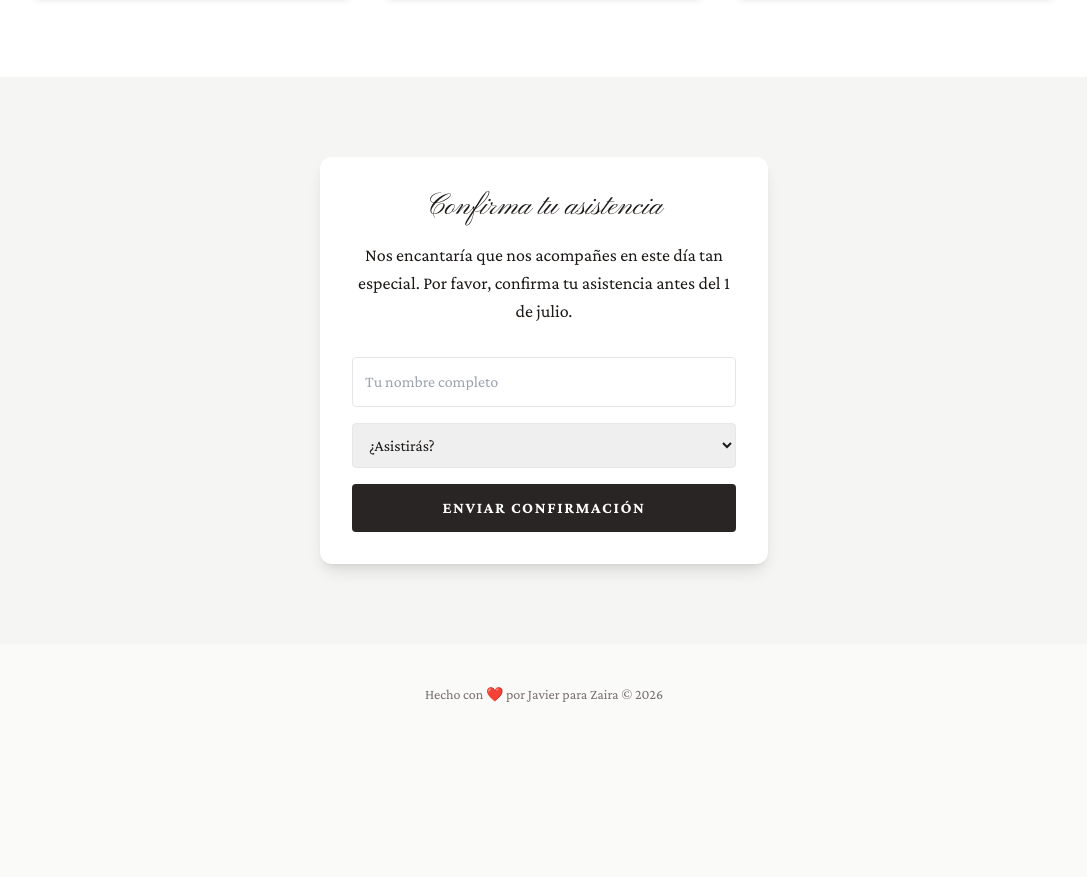
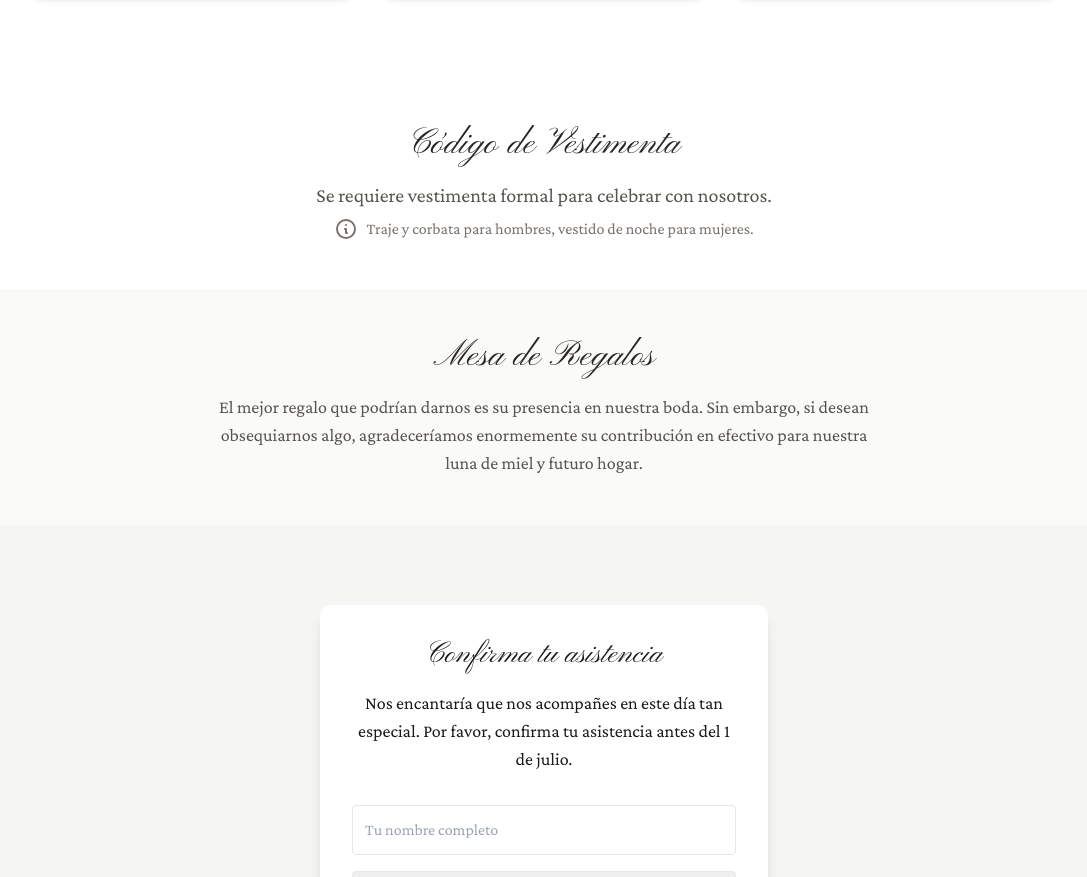
Before and after one commit to reivajmc/boda-zaira-javier, a website built with Vite: page index.html in a window 1280 px wide. Shown: the part 2640-3517 px from the top of the page, without its empty margins (96-1183 px from the left). Before the commit the page ends 3384 px from the top, so only its background shows below. Built offline with nearby package versions, Linux system fonts and the light colour scheme.

Commit message:
Código de vestimenta

```diff
--- a/index.html
+++ b/index.html
@@ -68,6 +68,22 @@
         </div>
     </section>
 
+    <section class="py-12 bg-white text-center">
+        <h3 class="font-['Pinyon_Script'] text-4xl text-stone-800 mb-4">Código de Vestimenta</h3>
+        <p class="text-xl font-['Crimson_Pro'] text-stone-600 mb-2">Se requiere vestimenta formal para celebrar con nosotros.</p>
+        <div class="flex justify-center items-center space-x-2 text-stone-500">
+            <svg class="w-6 h-6" fill="none" stroke="currentColor" viewBox="0 0 24 24" xmlns="http://www.w3.org/2000/svg"><path stroke-linecap="round" stroke-linejoin="round" stroke-width="2" d="M13 16h-1v-4h-1m1-4h.01M21 12a9 9 0 11-18 0 9 9 0 0118 0z"></path></svg>
+            <span>Traje y corbata para hombres, vestido de noche para mujeres.</span>
+        </div>
+    </section>
+
+    <section class="py-12 bg-stone-50 text-center">
+        <h3 class="font-['Pinyon_Script'] text-4xl text-stone-800 mb-4">Mesa de Regalos</h3>
+        <p class="text-lg font-['Crimson_Pro'] text-stone-600 max-w-2xl mx-auto">
+            El mejor regalo que podrían darnos es su presencia en nuestra boda. Sin embargo, si desean obsequiarnos algo, agradeceríamos enormemente su contribución en efectivo para nuestra luna de miel y futuro hogar.
+        </p>
+    </section>
+
     <section class="py-20 bg-stone-100 px-4">
         <div class="max-w-md mx-auto bg-white p-8 shadow-lg rounded-xl">
             <h3 class="font-['Pinyon_Script'] text-3xl text-center mb-4">Confirma tu asistencia</h3>
```
